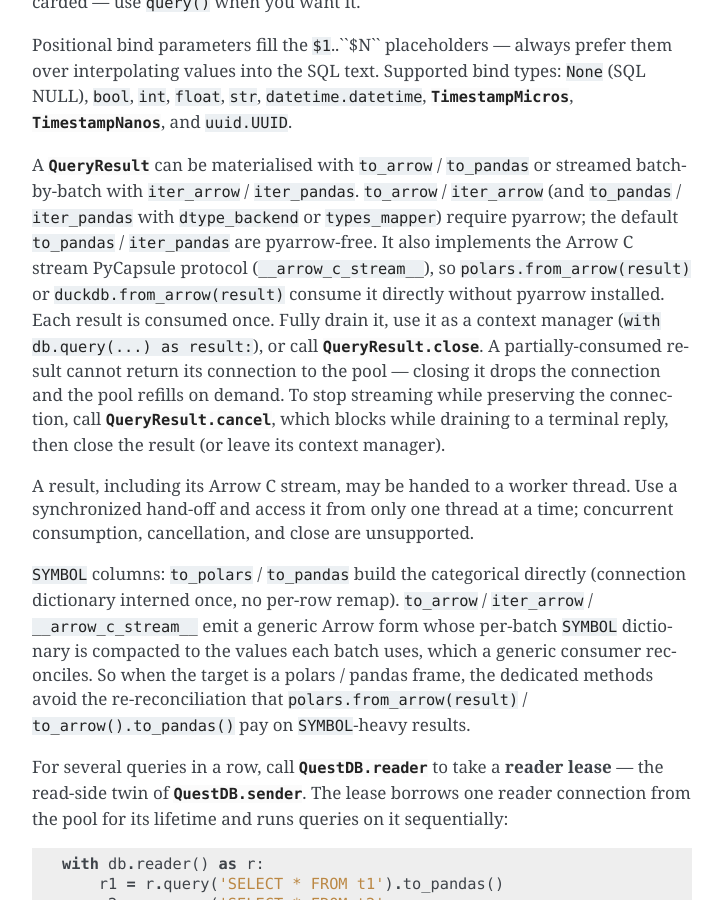
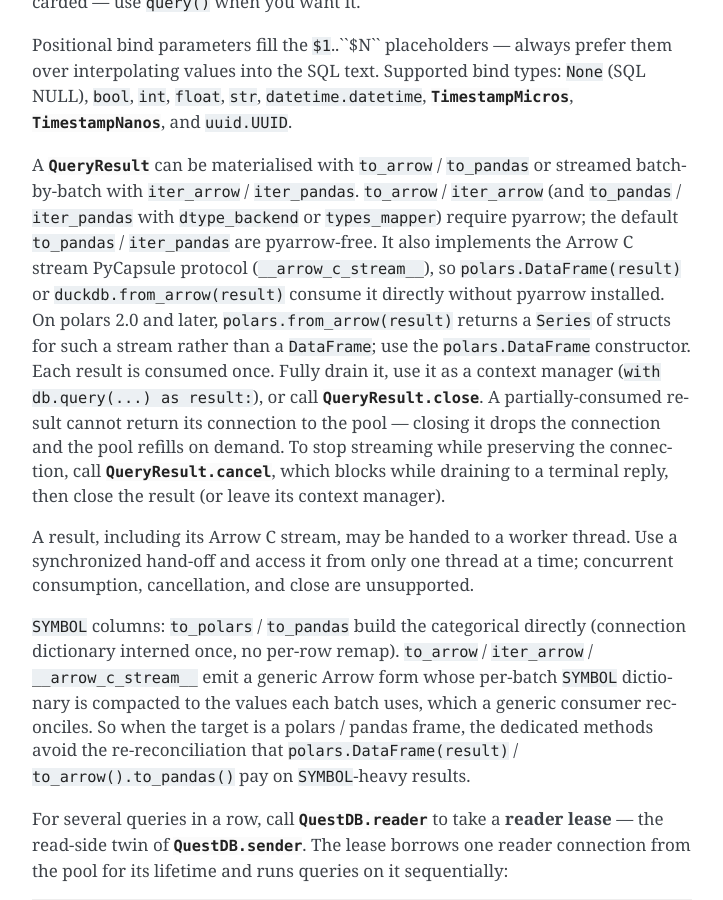
Before and after one commit to questdb/py-questdb-client, a Sphinx documentation site: the page built from docs/sender.rst, in a window 1280 px wide and 900 px high, scrolled down 21968 px. Shown: the whole window, without its empty margins (388-1111 px from the left). Built offline with Sphinx 7.4.7, drawn with Linux system fonts in a browser that asks for light colours.

Commit message:
fix(test): consume the Arrow stream with pl.DataFrame
Polars 2.0 changed polars.from_arrow() on a bare __arrow_c_stream__
object to return a Series of structs instead of a DataFrame, which
failed the two system tests that read a QueryResult that way on every
CI leg. The polars.DataFrame constructor still builds a frame from the
stream (on polars 1.3 and later), so use it in the tests, the benchmark
and every docstring and doc that recommended from_arrow, and note the
polars 2.0 behaviour in the query docs.

```diff
--- a/CHANGELOG.rst
+++ b/CHANGELOG.rst
@@ -35,7 +35,7 @@
   byte-reversing workaround, on every Arrow-backed reader —
   :meth:`questdb.QueryResult.to_arrow`, :meth:`~questdb.QueryResult.to_polars`,
   :meth:`~questdb.QueryResult.iter_arrow`, :meth:`~questdb.QueryResult.iter_polars`,
-  ``__arrow_c_stream__`` (so ``polars.from_arrow(db.query(...))`` too), and
+  ``__arrow_c_stream__`` (so ``polars.DataFrame(db.query(...))`` too), and
   :meth:`~questdb.QueryResult.to_pandas` / :meth:`~questdb.QueryResult.iter_pandas`
   whenever ``dtype_backend`` or ``types_mapper`` is passed — including
   ``dtype_backend="numpy_nullable"``, which leaves a UUID column as raw
--- a/docs/auth.rst
+++ b/docs/auth.rst
@@ -156,7 +156,7 @@
    ``row()``, ``query()``, materializing a query result with ``to_pandas()``
    or ``to_arrow()``, or :func:`questdb.connect`. If you instead consume a
    query result through the zero-copy Arrow C-stream interface
-   (``__arrow_c_stream__`` — e.g. ``polars.from_arrow(db.query(sql))`` or a
+   (``__arrow_c_stream__`` — e.g. ``polars.DataFrame(db.query(sql))`` or a
    ``pyarrow.RecordBatchReader``), a token failure that happens *mid-stream*
    (a failover reconnect between batches needing a fresh token) surfaces as a
    generic Arrow / ``OSError`` from the consumer, **not** an ``OidcError``:
--- a/docs/sender.rst
+++ b/docs/sender.rst
@@ -1158,8 +1158,11 @@
 ``iter_arrow`` (and ``to_pandas`` / ``iter_pandas`` with ``dtype_backend`` or
 ``types_mapper``) require pyarrow; the default ``to_pandas`` / ``iter_pandas``
 are pyarrow-free. It also implements the Arrow C stream PyCapsule protocol
-(``__arrow_c_stream__``), so ``polars.from_arrow(result)`` or
+(``__arrow_c_stream__``), so ``polars.DataFrame(result)`` or
 ``duckdb.from_arrow(result)`` consume it directly without pyarrow installed.
+On polars 2.0 and later, ``polars.from_arrow(result)`` returns a ``Series`` of
+structs for such a stream rather than a ``DataFrame``; use the
+``polars.DataFrame`` constructor.
 Each result is consumed once. Fully drain it, use it as a context manager
 (``with db.query(...) as result:``), or call :func:`QueryResult.close <questdb.QueryResult.close>`. A
 partially-consumed result cannot return its connection to the pool — closing
@@ -1179,7 +1182,7 @@
 per-batch ``SYMBOL`` dictionary is compacted to the values each batch uses,
 which a generic consumer reconciles. So when the target is a polars / pandas
 frame, the dedicated methods avoid the re-reconciliation that
-``polars.from_arrow(result)`` / ``to_arrow().to_pandas()`` pay on
+``polars.DataFrame(result)`` / ``to_arrow().to_pandas()`` pay on
 ``SYMBOL``-heavy results.
 
 For several queries in a row, call :meth:`QuestDB.reader <questdb.QuestDB.reader>` to take a
```
Also changed, not shown: 5 other files.
